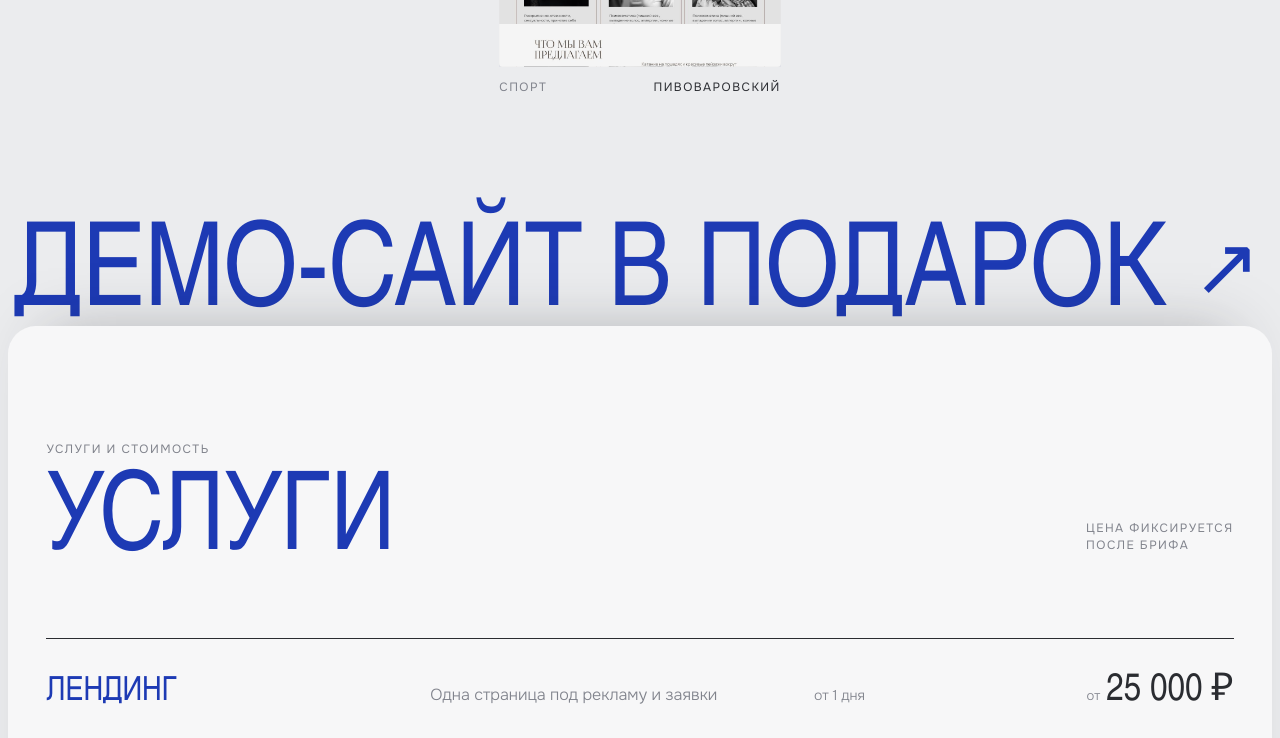
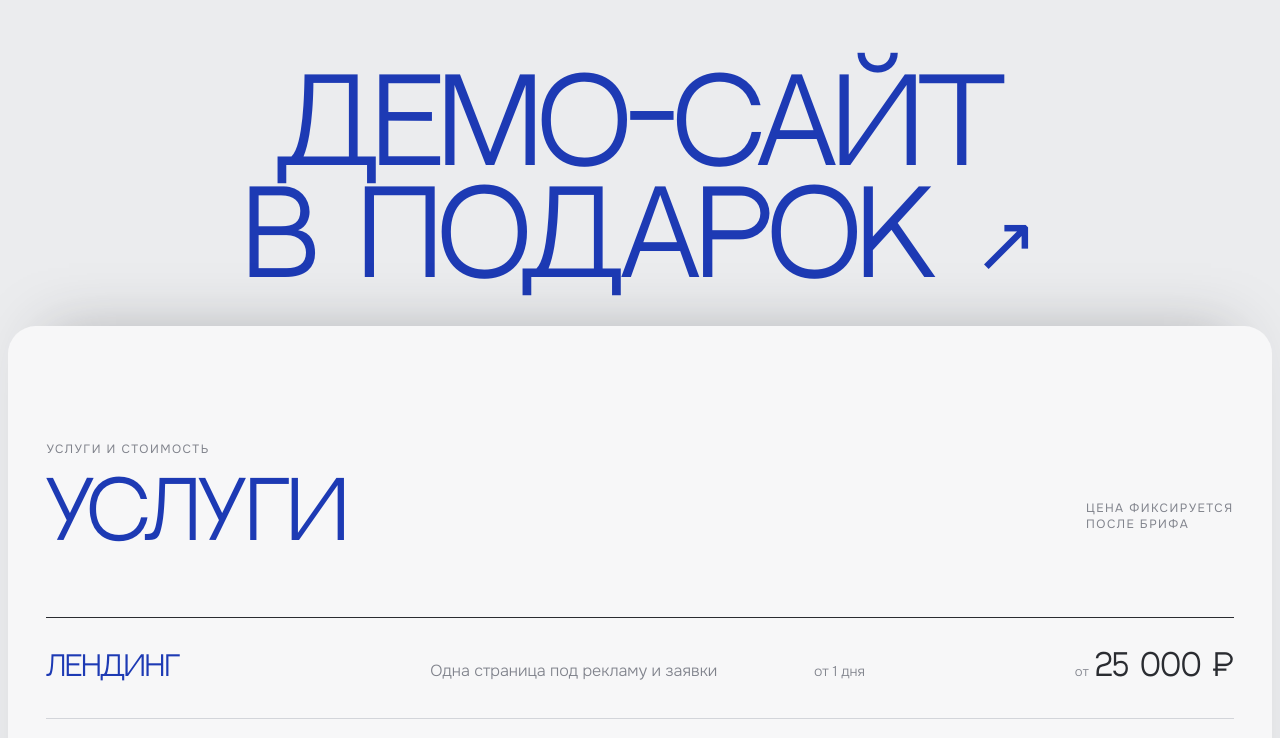
Before and after one commit to jang86056497-hue/Test-site1, a plain HTML site: page index.html in a window 1280 px wide. Shown: the part 482-1220 px from the top of the page. Drawn offline with Linux system fonts and the light colour scheme; a web font is replaced by a local one.

Commit message:
Вариант 1: шрифт заголовков Neutral Face

```diff
--- a/index.html
+++ b/index.html
@@ -8,13 +8,14 @@
 <body>
 
 <link rel="preconnect" href="https://fonts.googleapis.com">
-<link rel="stylesheet" href="https://fonts.googleapis.com/css2?family=Alumni+Sans:wght@300;400;500&family=Onest:wght@300;400;500&display=swap">
+<link rel="stylesheet" href="https://fonts.googleapis.com/css2?family=Onest:wght@300;400;500&display=swap">
 <style>
+@font-face{font-family:"Neutral Face";src:url("fonts/neutralface.otf") format("opentype");font-weight:400;font-style:normal;font-display:swap}
 /* Layout: редакционный минимализм — мелкие подписи, много воздуха, одно гигантское слово; первый экран прилипает, и следующий блок наезжает на него. Одна светлая тема. */
 :root{
   --bg:#EBECEE; --paper:#F7F7F8; --ink:#2A2C31; --muted:#80838C; --line:#D3D5DA;
   --blue:#1D3AB4; --blue-deep:#16297F; --wine:#6E1F36;
-  --display:"Alumni Sans","Arial Narrow",sans-serif;
+  --display:"Neutral Face","Helvetica Neue",Arial,sans-serif;
   --body:"Onest","Segoe UI",system-ui,sans-serif;
   color-scheme:light;
 }
@@ -22,9 +23,9 @@
 html{scroll-behavior:smooth}
 body{background:var(--bg);color:var(--ink);font:300 16px/1.55 var(--body);overflow-x:hidden}
 .wrap{max-width:1320px;margin:0 auto;padding-inline:clamp(16px,3vw,40px)}
-h1,h2,h3{margin:0;font-family:var(--display);font-weight:400;color:var(--blue);text-transform:uppercase;line-height:.88;text-wrap:balance}
-h2{font-size:clamp(54px,8.5vw,120px);font-weight:300}
-h3{font-size:clamp(28px,2.6vw,38px);font-weight:400;line-height:1}
+h1,h2,h3{margin:0;font-family:var(--display);font-weight:400;color:var(--blue);text-transform:uppercase;line-height:.98;letter-spacing:-.015em;text-wrap:balance}
+h2{font-size:clamp(38px,6vw,92px);font-weight:400}
+h3{font-size:clamp(22px,2.1vw,31px);font-weight:400;line-height:1.05;letter-spacing:-.01em}
 p{margin:0}
 .cap{font:400 12px/1.4 var(--body);letter-spacing:.12em;text-transform:uppercase;color:var(--muted)}
 .cap b{font-weight:500;color:var(--ink)}
@@ -48,7 +49,7 @@
 .hero{position:sticky;top:0;z-index:0;min-height:min(100svh,940px);display:grid;grid-template-rows:auto 1fr auto;padding-block:22px 0;overflow:hidden}
 .hero>*{width:100%;min-width:0}
 .bar{display:grid;grid-template-columns:1fr auto 1fr;align-items:center;gap:16px}
-.bar .name{font:400 26px/1 var(--display);letter-spacing:.06em;color:var(--blue);text-transform:uppercase;text-decoration:none}
+.bar .name{font:400 20px/1 var(--display);letter-spacing:.04em;color:var(--blue);text-transform:uppercase;text-decoration:none}
 .bar nav{display:flex;gap:30px}
 .bar nav a{text-decoration:none;font-size:14px;color:var(--muted);transition:color .3s}
 .bar nav a:hover{color:var(--ink)}
@@ -59,7 +60,7 @@
 .stage .l,.stage .r{display:grid;gap:22px;align-content:center}
 .stage .r{justify-items:end;text-align:right}
 .stage .tagline{font:300 clamp(18px,1.6vw,22px)/1.35 var(--body);max-width:20ch}
-.reel{position:relative;width:clamp(200px,22vw,300px);aspect-ratio:4/5;max-width:100%}
+.reel{position:relative;width:clamp(150px,min(22vw,32vh),300px);aspect-ratio:4/5;max-width:100%}
 .reel img{position:absolute;inset:0;width:100%;height:100%;object-fit:cover;object-position:top;border-radius:4px;clip-path:inset(100% 0 0 0);transition:clip-path .8s cubic-bezier(.7,0,.2,1);box-shadow:0 30px 60px -30px rgba(22,41,127,.45)}
 .reel img.on{clip-path:inset(0 0 0 0)}
 .reel img.first{clip-path:inset(0 0 0 0)}
@@ -71,10 +72,11 @@
   .stage .l{order:-1;justify-items:center}
   .reel{width:min(62vw,280px)}
 }
-.giant{font:400 30vw/.74 var(--display);color:var(--blue);text-transform:uppercase;white-space:nowrap;text-align:center;letter-spacing:-.005em;margin:0 -.02em -.03em;user-select:none}
-.giant{display:block;text-decoration:none;padding-bottom:.06em;transition:color .4s ease}
-.giant span{display:inline-block;animation:rise 1.1s cubic-bezier(.2,.8,.2,1) both}
-.giant i{font-style:normal;font-family:var(--body);font-weight:200;font-size:.7em;vertical-align:.12em}
+.giant{font:400 14vw/1 var(--display);color:var(--blue);text-transform:uppercase;white-space:nowrap;text-align:center;letter-spacing:-.02em;margin:0 0 -.02em;user-select:none}
+.giant{display:block;text-decoration:none;padding-bottom:.28em;transition:color .4s ease}
+.giant span{display:table;margin-inline:auto;animation:rise 1.1s cubic-bezier(.2,.8,.2,1) both}
+.giant span+span{animation-delay:.12s}
+.giant i{font-style:normal;font-family:var(--body);font-weight:200;font-size:.7em;vertical-align:.08em}
 .giant:hover{color:var(--blue-deep)}
 .giant:hover .arr{transform:translate(.06em,-.06em)}
 @keyframes rise{from{transform:translateY(35%)}}
@@ -97,7 +99,7 @@
 .svc:hover h3{color:var(--blue-deep)}
 .svc .what{color:var(--muted);max-width:30ch}
 .svc .time{font-size:14px;color:var(--muted)}
-.svc .price{font:300 clamp(30px,3vw,44px)/1 var(--display);color:var(--ink);text-align:right;font-variant-numeric:tabular-nums}
+.svc .price{font:400 clamp(22px,2.3vw,33px)/1 var(--display);color:var(--ink);text-align:right;font-variant-numeric:tabular-nums}
 .svc .price small{font:300 13px var(--body);color:var(--muted);margin-right:6px}
 @media (max-width:820px){.svc{grid-template-columns:1fr auto;gap:8px 16px}.svc .what{grid-column:1/-1}.svc .price{grid-row:1;grid-column:2}.svc:hover{padding-left:0}}
 .peek{position:fixed;left:0;top:0;width:220px;aspect-ratio:4/5;pointer-events:none;z-index:50;border-radius:4px;overflow:hidden;opacity:0;transform:translate(-50%,-50%) scale(.85);transition:opacity .25s ease,transform .25s ease;box-shadow:0 30px 60px -30px rgba(22,41,127,.5)}
@@ -156,7 +158,7 @@
 /* ---------- 6. Footer ---------- */
 footer{background:var(--bg);position:relative;z-index:1;padding-block:72px 28px}
 .f-top{display:grid;grid-template-columns:1fr auto;gap:24px;align-items:end;border-bottom:1px solid var(--line);padding-bottom:40px}
-.f-big{font:300 clamp(48px,9vw,130px)/.9 var(--display);color:var(--blue);text-transform:uppercase;text-decoration:none;display:inline-flex;gap:.2em;align-items:baseline}
+.f-big{font:400 clamp(28px,6vw,88px)/1 var(--display);letter-spacing:-.02em;color:var(--blue);text-transform:uppercase;text-decoration:none;display:inline-flex;gap:.2em;align-items:baseline}
 .f-big:hover .arr{transform:translate(8px,-8px)}
 .f-row{display:flex;flex-wrap:wrap;justify-content:space-between;gap:16px;padding-top:24px}
 @media (max-width:820px){.f-top{grid-template-columns:1fr}}
@@ -198,7 +200,7 @@
       <span class="cap">Запуск от 1 дня</span>
     </div>
   </div>
-  <a class="giant" href="#lead"><span>Демо-сайт в подарок <i class="arr">↗</i></span></a>
+  <a class="giant" href="#lead"><span>Демо-сайт</span><span>в подарок <i class="arr">↗</i></span></a>
 </header>
 
 <main>
@@ -325,8 +327,8 @@
 })();
 // Подгонка гигантского слова под ширину экрана
 (function(){
-  var g=document.querySelector('.giant'), s=g.querySelector('span');
-  function fit(){ g.style.fontSize='100px'; var w=s.getBoundingClientRect().width; if(w) g.style.fontSize=(100*g.clientWidth/w*0.985)+'px'; }
+  var g=document.querySelector('.giant'), ss=g.querySelectorAll('span');
+  function fit(){ g.style.fontSize='100px'; var w=0; ss.forEach(function(s){w=Math.max(w,s.getBoundingClientRect().width)}); if(w){ var byW=100*g.clientWidth/w*0.97, byH=Math.max(60,innerHeight*0.14); g.style.fontSize=Math.min(byW,byH)+'px'; } }
   (document.fonts&&document.fonts.ready?document.fonts.ready:Promise.resolve()).then(fit);
   addEventListener('resize',fit);
 })();
```
Also changed, not shown: fonts/Befonts-License.txt (added), fonts/neutralface.otf (added).
